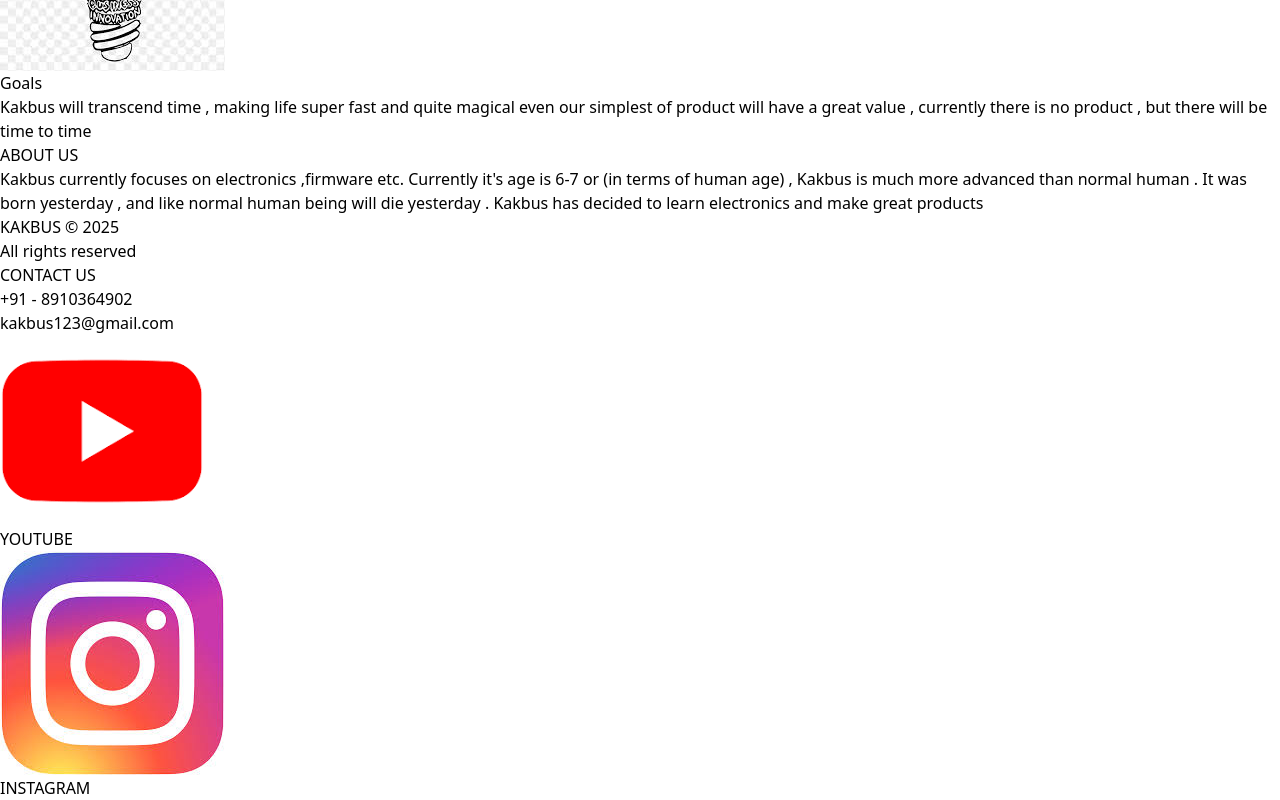
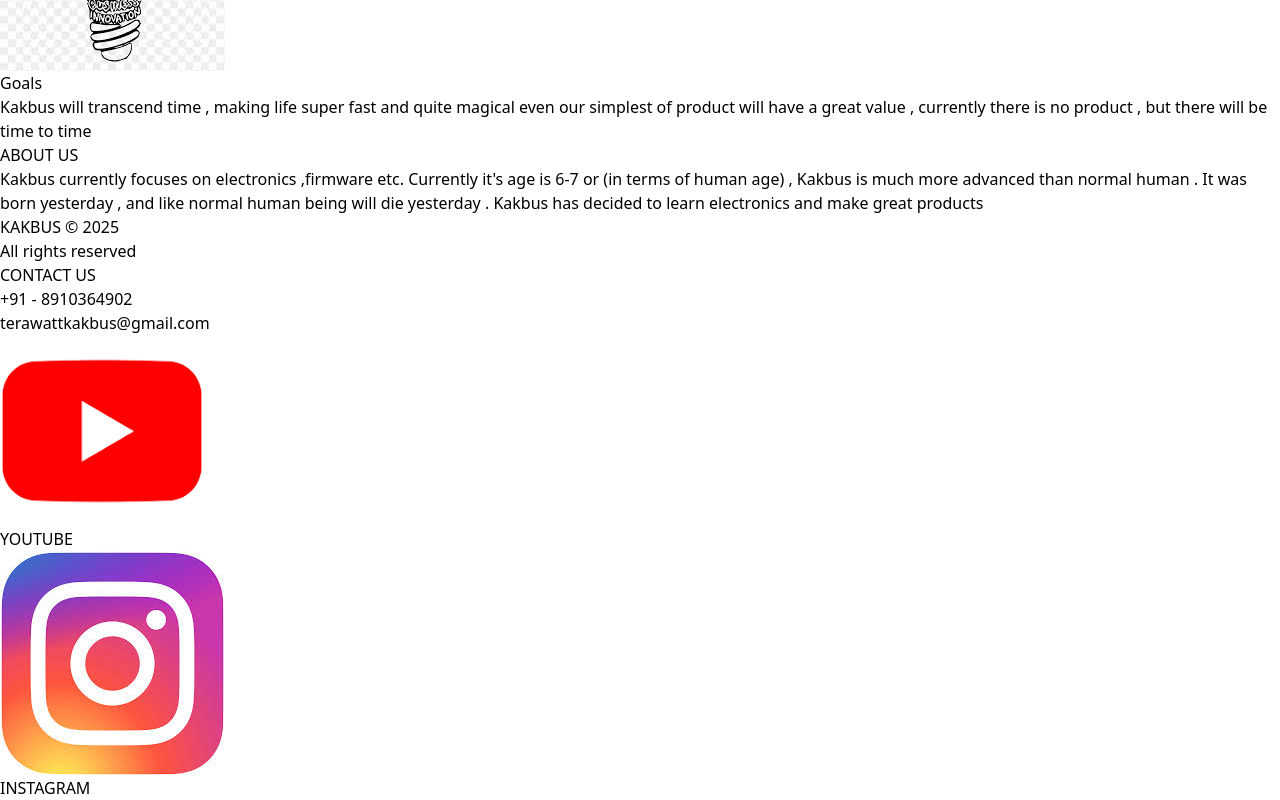
Before and after one commit to RNRRAJAT/Kakbus, a React (Vite) app: page / in a window 1280 px wide. Shown: the part 1322-2122 px from the top of the page. Built offline with nearby package versions, Linux system fonts and the light colour scheme.

Commit message:
change email of footer

```diff
--- a/src/components/Footer.jsx
+++ b/src/components/Footer.jsx
@@ -13,7 +13,7 @@ const Footer = () => {
             <div>
 
             <div>+91 - 8910364902</div>
-            <div>kakbus123@gmail.com</div>
+            <div>terawattkakbus@gmail.com</div>
             </div>
 
         </div>
```
